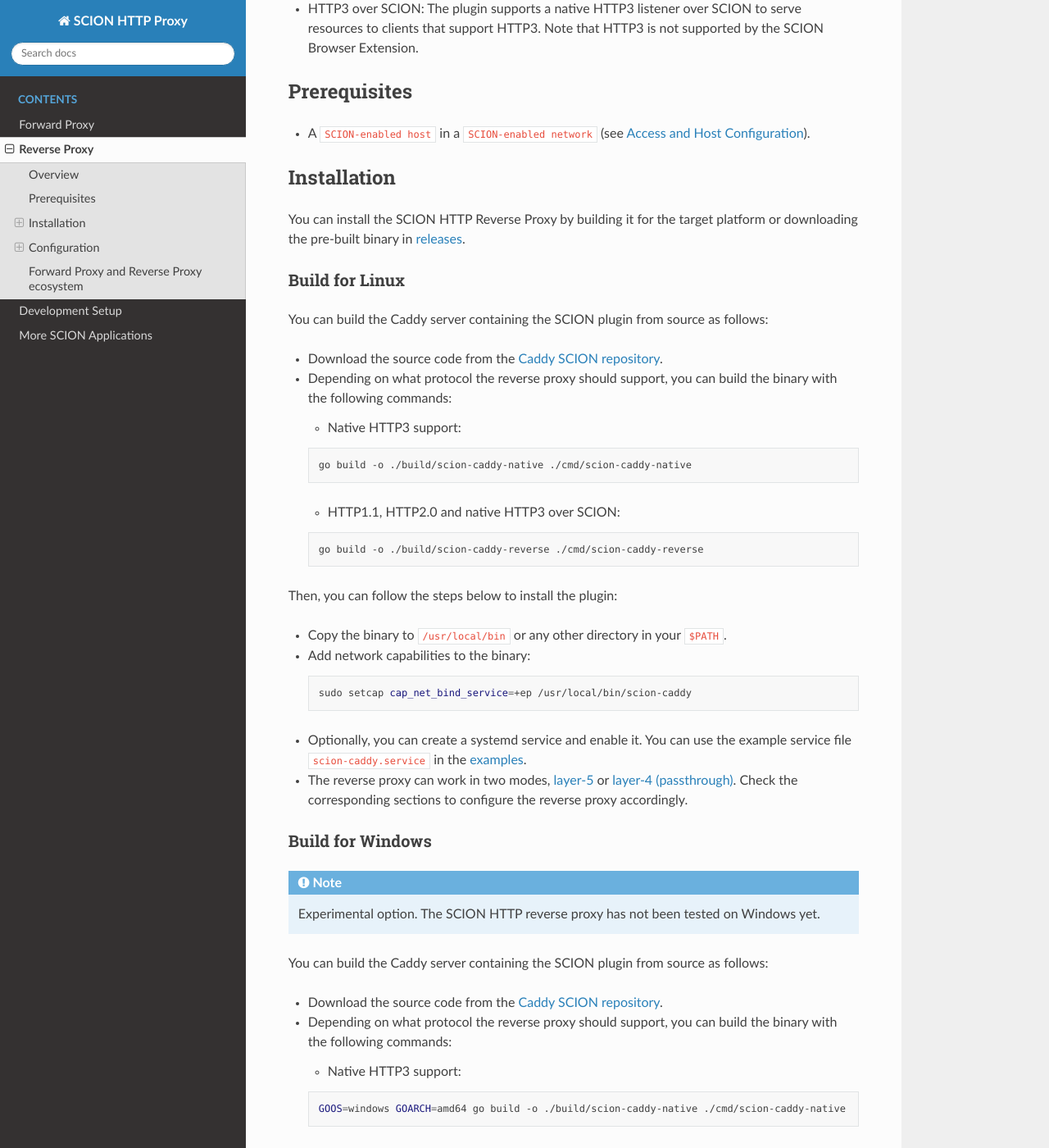
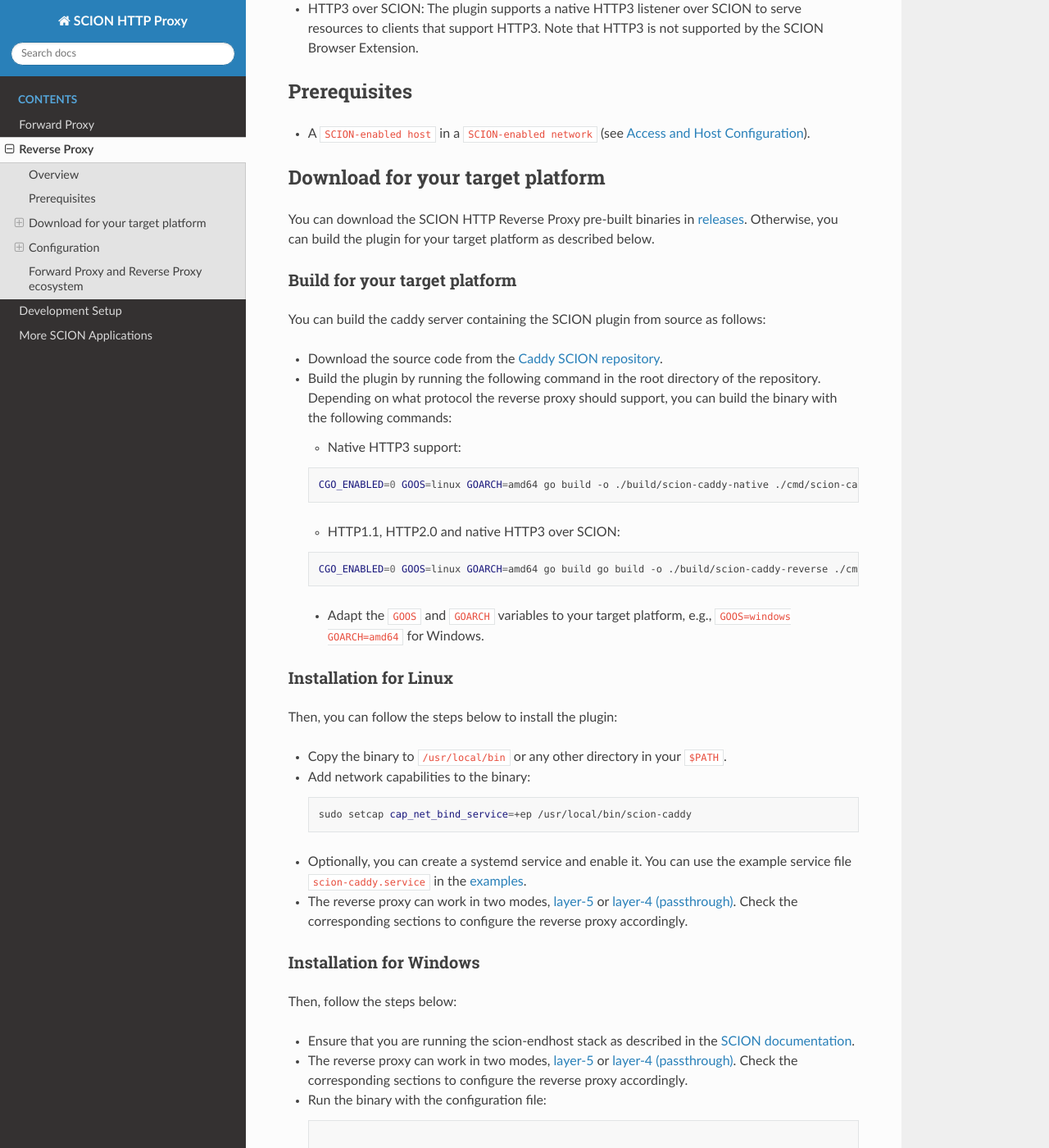
Before and after one commit to scionproto-contrib/http-proxy, a Sphinx documentation site: the page built from docs/source/reverse-proxy.rst, in a window 1280 px wide and 1400 px high, scrolled down 553 px. Shown: the whole window at 82% size. Built offline with Sphinx 7.4.7 and the Read the Docs theme 3.1.0, drawn with Linux system fonts in a browser that asks for light colours; some of the changed text lies outside the part shown.

Commit message:
unify estrcutre reverse

```diff
--- a/docs/source/reverse-proxy.rst
+++ b/docs/source/reverse-proxy.rst
@@ -22,33 +22,39 @@
 -------------
 - A ``SCION-enabled host`` in a ``SCION-enabled network`` (see `Access and Host Configuration <https://docs.scion.org/projects/scion-applications/en/latest/applications/access.html>`_).
 
-Installation
-------------
+Download for your target platform
+---------------------------------
 
-You can install the SCION HTTP Reverse Proxy by building it for the target platform or downloading the pre-built binary in `releases <https://github.com/scionproto-contrib/caddy-scion/releases>`_.
+You can download the SCION HTTP Reverse Proxy pre-built binaries in `releases <https://github.com/scionproto-contrib/caddy-scion/releases>`_.
+Otherwise, you can build the plugin for your target platform as described below.
 
+Build for your target platform
+~~~~~~~~~~~~~~~~~~~~~~~~~~~~~~
 
-Build for Linux
-~~~~~~~~~~~~~~~
-
-You can build the Caddy server containing the SCION plugin from source as follows:
+You can build the caddy server containing the SCION plugin from source as follows:
 
 - Download the source code from the `Caddy SCION repository <https://github.com/scionproto-contrib/caddy-scion>`_.
-- Depending on what protocol the reverse proxy should support, you can build the binary with the following commands:
+- Build the plugin by running the following command in the root directory of the repository.
+  Depending on what protocol the reverse proxy should support, you can build the binary with the following commands:
 
   - Native HTTP3 support:
 
   .. code-block:: bash
 
-    go build -o ./build/scion-caddy-native ./cmd/scion-caddy-native
+    CGO_ENABLED=0 GOOS=linux GOARCH=amd64 go build -o ./build/scion-caddy-native ./cmd/scion-caddy-native
 
 
   - HTTP1.1, HTTP2.0 and native HTTP3 over SCION:
 
   .. code-block:: bash
 
-    go build -o ./build/scion-caddy-reverse ./cmd/scion-caddy-reverse
+    CGO_ENABLED=0 GOOS=linux GOARCH=amd64 go build go build -o ./build/scion-caddy-reverse ./cmd/scion-caddy-reverse
 
+
+ - Adapt the ``GOOS`` and ``GOARCH`` variables to your target platform, e.g., ``GOOS=windows GOARCH=amd64`` for Windows.
+
+Installation for Linux
+~~~~~~~~~~~~~~~~~~~~~~
 
 Then, you can follow the steps below to install the plugin:
 
@@ -64,30 +70,8 @@
 - The reverse proxy can work in two modes, `layer-5 <#layer-5-reverse-proxy>`__ or `layer-4 (passthrough) <#layer-4-reverse-proxy-passthrough>`__.
   Check the corresponding sections to configure the reverse proxy accordingly.
 
-
-Build for Windows
-~~~~~~~~~~~~~~~~~
-
-.. note::
-  Experimental option. The SCION HTTP reverse proxy has not been tested on Windows yet.
-
-You can build the Caddy server containing the SCION plugin from source as follows:
-
-- Download the source code from the `Caddy SCION repository <https://github.com/scionproto-contrib/caddy-scion>`_.
-- Depending on what protocol the reverse proxy should support, you can build the binary with the following commands:
-
-  - Native HTTP3 support:
-
-  .. code-block:: bash
-
-    GOOS=windows GOARCH=amd64 go build -o ./build/scion-caddy-native ./cmd/scion-caddy-native
-
-
-  - HTTP1.1, HTTP2.0 and native HTTP3 over SCION:
-
-  .. code-block:: bash
-
-    GOOS=windows GOARCH=amd64 go build -o ./build/scion-caddy-reverse ./cmd/scion-caddy-reverse
+Installation for Windows
+~~~~~~~~~~~~~~~~~~~~~~~~
 
 Then, follow the steps below:
 
```
